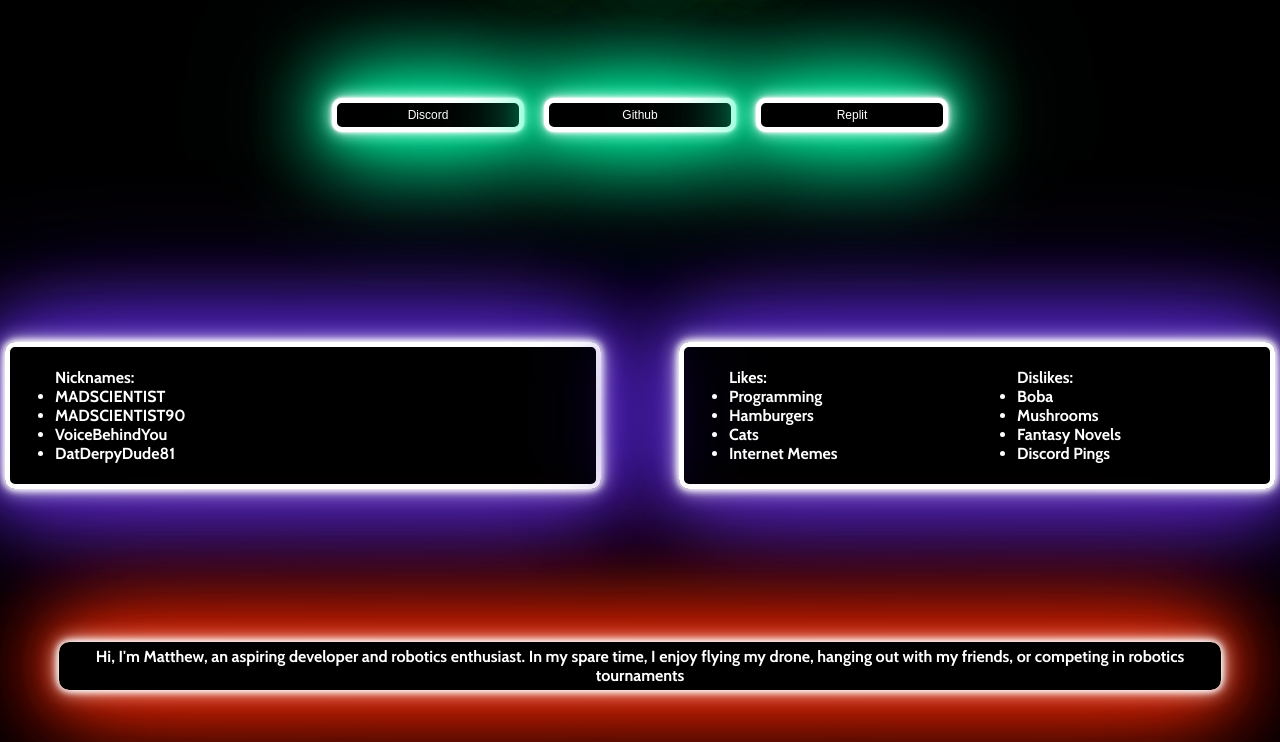
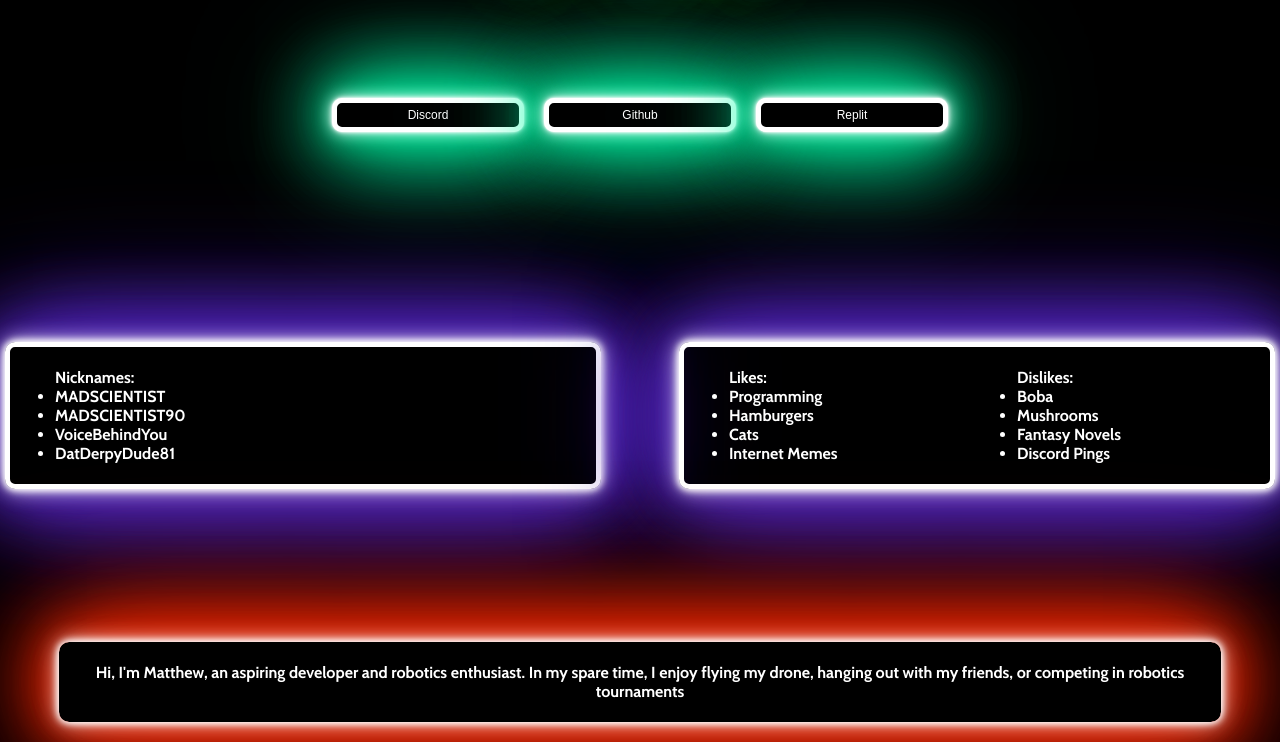
Before and after one commit to DatDerpyDude81/DatDerpyDude81.github.io, a website: page index.html in a window 1280 px wide. Shown: the part 81-823 px from the top of the page. Drawn offline with nearby package versions, Linux system fonts and the light colour scheme.

Commit message:
Update index.html
Signed-off-by: DatDerpyDude81 <94875449+DatDerpyDude81@users.noreply.github.com>

```diff
--- a/index.html
+++ b/index.html
@@ -56,7 +56,8 @@
     </div>
    </div>
 
-    <div class="mainParent" data-aos="fade-down" data-aos-delay="300"> Hi, I'm Matthew, an aspiring developer and robotics enthusiast. In my spare time, I enjoy flying my drone, hanging out with my friends, or competing in robotics tournaments
+    <div class="mainParent" data-aos="fade-down" data-aos-delay="300">
+    <p>Hi, I'm Matthew, an aspiring developer and robotics enthusiast. In my spare time, I enjoy flying my drone, hanging out with my friends, or competing in robotics tournaments</p>
 
     </div>
 
```
